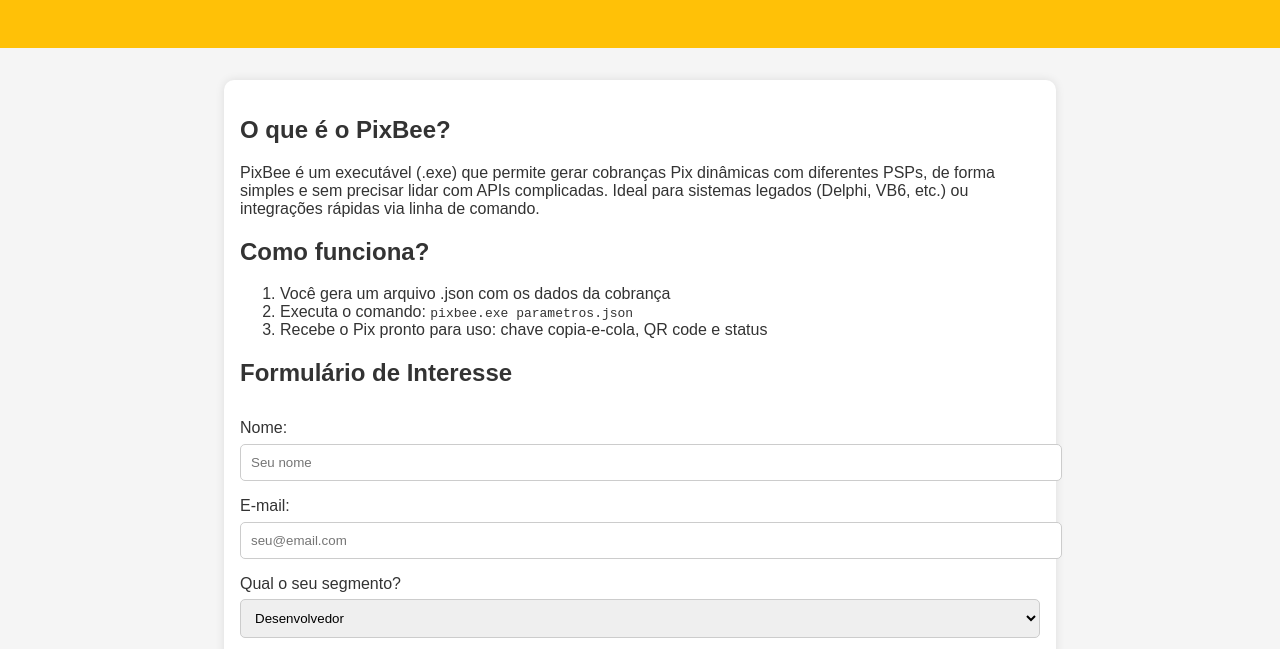
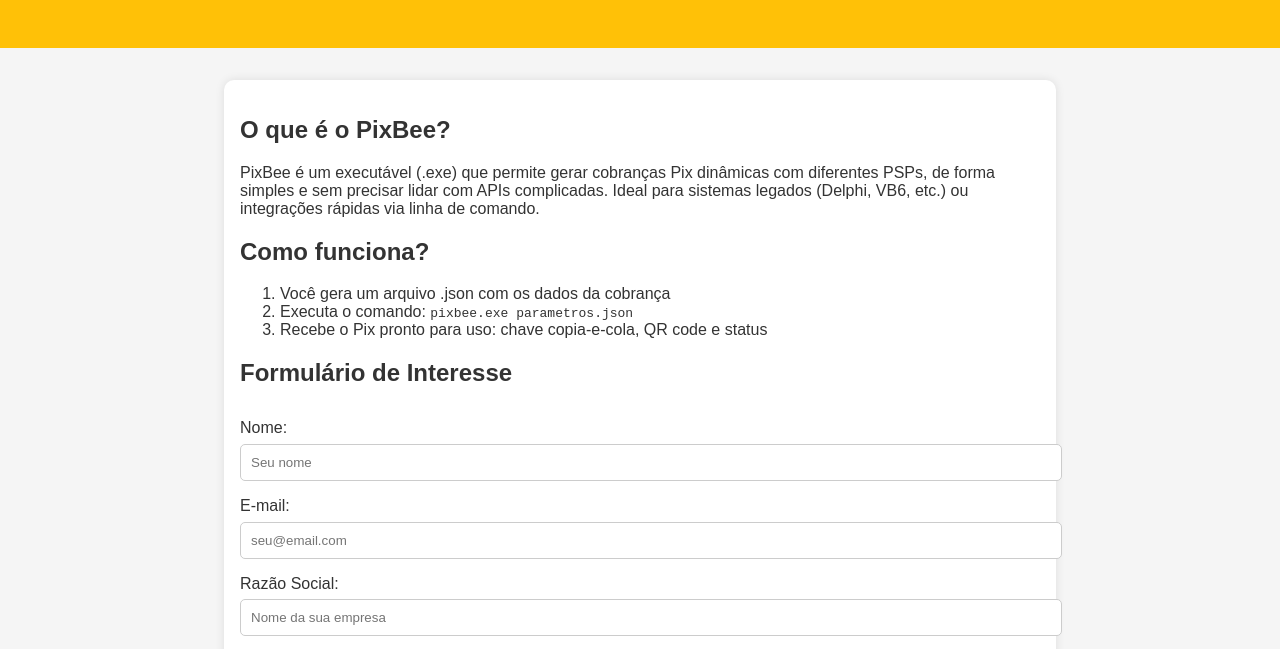
Before and after one commit to CodeVulcan/pixbee, a plain HTML site: page index.html in a window 1280 px wide. Shown: the part 112-761 px from the top of the page. Drawn offline with Linux system fonts and the light colour scheme.

Commit message:
Update index.html

```diff
--- a/index.html
+++ b/index.html
@@ -96,14 +96,11 @@
 		  <label for="email">E-mail:</label>
 		  <input type="email" id="email" name="email" placeholder="seu@email.com" required>
 
+		  <label for="email">Razão Social:</label>
+		  <input type="razao" id="razao" name="razao" placeholder="Nome da sua empresa" required>
+
 		  <label for="segmento">Qual o seu segmento?</label>
-		  <select id="segmento" name="segmento">
-			<option>Desenvolvedor</option>
-			<option>Casa de Software</option>
-			<option>ERP</option>
-			<option>Freelancer</option>
-			<option>Outro</option>
-		  </select>
+		  <input type="text" id="segmento" name="segmento" placeholder="Segmento" required>
 
 		  <label for="psp">Qual PSP você utiliza?</label>
 		  <input type="text" id="psp" name="psp" placeholder="Ex: Gerencianet, BB, Sicoob...">
```
